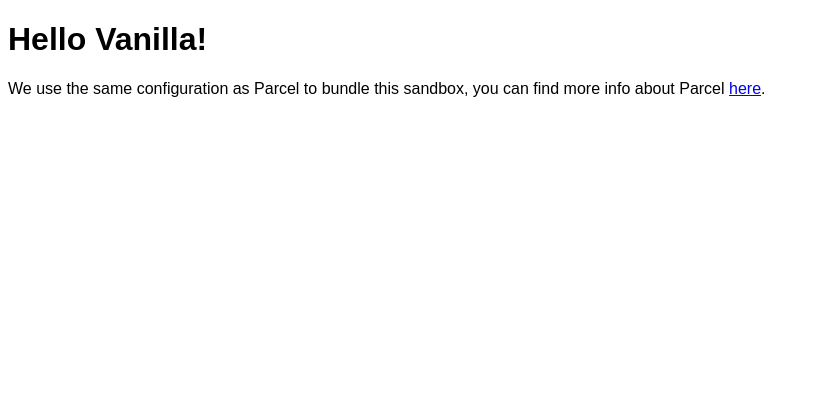
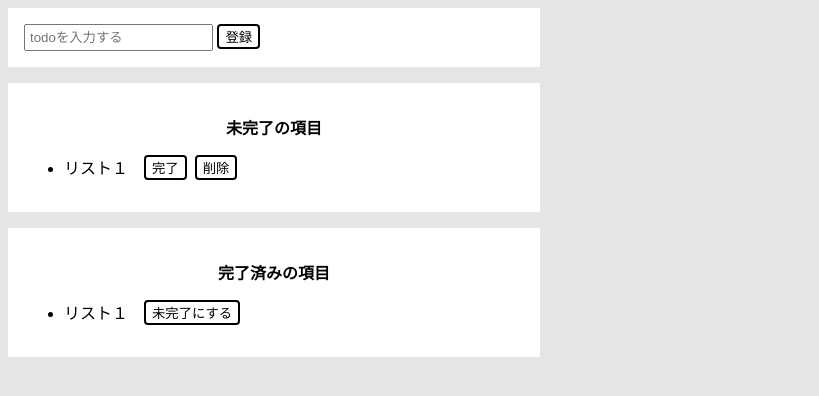
Before and after one commit to mknsttk/codesandbox-js, a website built with Parcel: page index.html in a window 1280 px wide. Shown: the whole page, without its empty margins (0-819 px from the left). Built offline with nearby package versions, Linux system fonts and the light colour scheme.

Commit message:
html, styleを追加

```diff
--- a/index.html
+++ b/index.html
@@ -1,16 +1,37 @@
 <!DOCTYPE html>
 <html>
+  <head>
+    <title>Parcel Sandbox</title>
+    <meta charset="UTF-8" />
+  </head>
 
-<head>
-	<title>Parcel Sandbox</title>
-	<meta charset="UTF-8" />
-</head>
+  <body>
+    <div class="input-area">
+      <input placeholder="todoを入力する" />
+      <button>登録</button>
+    </div>
 
-<body>
-	<div id="app"></div>
+    <div class="incomplete-area">
+      <p class="title">未完了の項目</p>
+      <ul>
+        <div class="list-item">
+          <li>リスト１</li>
+          <button>完了</button>
+          <button>削除</button>
+        </div>
+      </ul>
+    </div>
 
-	<script src="src/index.js">
-	</script>
-</body>
+    <div class="complete-area">
+      <p class="title">完了済みの項目</p>
+      <ul>
+        <div class="list-item">
+          <li>リスト１</li>
+          <button>未完了にする</button>
+        </div>
+      </ul>
+    </div>
 
+    <script src="src/index.js"></script>
+  </body>
 </html>
--- a/src/index.js
+++ b/src/index.js
@@ -1,10 +1 @@
 import "./styles.css";
-
-document.getElementById("app").innerHTML = `
-<h1>Hello Vanilla!</h1>
-<div>
-  We use the same configuration as Parcel to bundle this sandbox, you can find more
-  info about Parcel
-  <a href="https://parceljs.org" target="_blank" rel="noopener noreferrer">here</a>.
-</div>
-`;
--- a/src/styles.css
+++ b/src/styles.css
@@ -1,3 +1,62 @@
 body {
   font-family: sans-serif;
+  background-color: #e5e5e5;
 }
+
+body > * + * {
+  margin-top: 1rem;
+}
+
+button {
+  border: 2px solid #000;
+  border-radius: 0.25rem;
+  background-color: #fff;
+  transition: 0.25s;
+  cursor: pointer;
+}
+
+button:hover,
+button:focus {
+  border: 2px solid #555;
+  transform: scale(0.875);
+  color: #555;
+}
+
+.input-area {
+  background-color: #fff;
+  padding: 1rem;
+  width: 500px;
+}
+
+.input-area > input {
+  padding: 0.25rem;
+}
+
+.incomplete-area {
+  background-color: #fff;
+  padding: 1rem;
+  width: 500px;
+}
+
+.complete-area {
+  background-color: #fff;
+  padding: 1rem;
+  width: 500px;
+}
+
+.title {
+  font-weight: bold;
+  text-align: center;
+}
+
+.list-item {
+  display: flex;
+}
+
+.list-item > button {
+  margin-left: 1rem;
+}
+
+.list-item > button + button {
+  margin-left: 0.5rem;
+}
```
